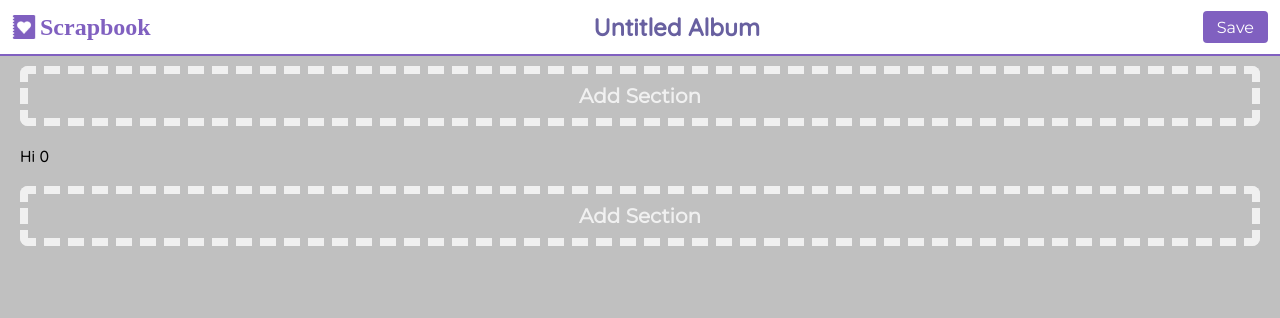
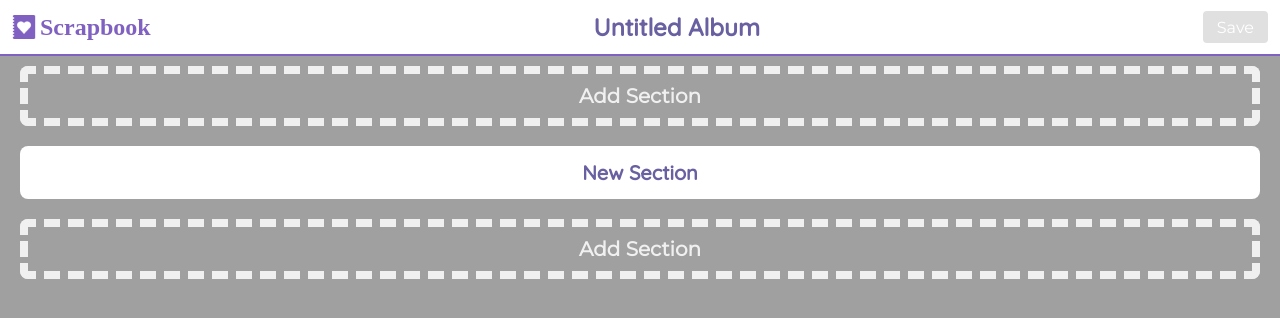
Before and after one commit to TheBobbyLlama/scrapbook, a Next.js app: page /build in a window 1280 px wide. Both pictures are taken after a click on the element "Add Section". Shown: the top 318 px of the page. Built offline with nearby package versions, Linux system fonts and the light colour scheme; a web font is replaced by a local one.

Commit message:
Improved section styling and logic.

```diff
--- a/components/AddSection.js
+++ b/components/AddSection.js
@@ -14,6 +14,7 @@ export default function AddSection({ index }) {
 					insertSection({
 						sectionIndex: index,
 						section: {
+							id: Date.now(),
 							title: "New Section",
 							items: [],
 						},
--- a/components/BuildArea.js
+++ b/components/BuildArea.js
@@ -10,10 +10,10 @@ export default function BuildArea() {
 
 	return (
 		<section className={styles.buildArea}>
-			{albumData.sections.map((_, index) => (
-				<EditSection key={"section" + index} index={index} />
+			<AddSection index={0} />
+			{albumData.sections.map((section, index) => (
+				<EditSection key={"section" + section.id} index={index} />
 			))}
-			<AddSection index={albumData.sections.length} />
 		</section>
 	);
 }
--- a/components/EditSection.js
+++ b/components/EditSection.js
@@ -1,12 +1,32 @@
+import { useSelector, useDispatch } from "react-redux";
+import { removeSection, setSectionTitle } from "../redux/albumSlice";
+
 import AddSection from "./AddSection";
 
 import styles from "../styles/EditSection.module.css";
 
 export default function EditSection({ index }) {
+	const albumData = useSelector((state) => state.album.value);
+	const dispatch = useDispatch();
+
 	return (
 		<>
-			<AddSection index={index} />
-			<section>Hi {index}</section>
+			<section className="albumSection">
+				<h2>
+					<input
+						type="text"
+						className={"text in-place " + styles.title}
+						value={albumData.sections[index].title}
+						maxLength={50}
+						onChange={(e) => {
+							dispatch(
+								setSectionTitle({ sectionIndex: index, title: e.target.value })
+							);
+						}}
+					/>
+				</h2>
+			</section>
+			<AddSection index={index + 1} />
 		</>
 	);
 }
--- a/pages/build.js
+++ b/pages/build.js
@@ -34,6 +34,11 @@ export default function CreateAlbum() {
 		dispatch(setTitle(e.target.value));
 	};
 
+	const canSave =
+		!albumData?.saved &&
+		albumData?.title &&
+		albumData?.sections.some((section) => section.items.length);
+
 	return (
 		<main className={styles.main}>
 			<Head>
@@ -49,14 +54,14 @@ export default function CreateAlbum() {
 				</h2>
 				{albumData && (
 					<input
-						className={"text " + styles.title}
+						className={"text in-place " + styles.title}
 						type="text"
 						maxLength={50}
 						value={albumData.title}
 						onChange={changeTitle}
 					></input>
 				)}
-				<button className="btn" disabled={albumData?.saved}>
+				<button className="btn" disabled={!canSave}>
 					Save
 				</button>
 			</header>
--- a/redux/albumSlice.js
+++ b/redux/albumSlice.js
@@ -27,12 +27,18 @@ export const albumSlice = createSlice({
 					0,
 					action.payload.section
 				);
+
 				delete state.value.saved;
 			}
 		},
 		removeSection: (state, action) => {
 			state.value.sections.splice(action.sectionIndex, 1);
 			delete state.value.saved;
+		},
+		setSectionTitle: (state, action) => {
+			console.log(action);
+			state.value.sections[action.payload.sectionIndex].title =
+				action.payload.title;
 		},
 	},
 });
@@ -44,6 +50,7 @@ export const {
 	setTitle,
 	insertSection,
 	removeSection,
+	setSectionTitle,
 } = albumSlice.actions;
 
 export default albumSlice.reducer;
--- a/styles/Build.module.css
+++ b/styles/Build.module.css
@@ -21,23 +21,11 @@
 }
 
 .title {
-	border: none;
-	border-radius: 0;
-	color: var(--brand-color-dark);
 	flex-grow: 1;
 	font-size: 1.5em;
 	font-weight: bold;
-	height: auto;
 	margin: 0 12px;
 	text-align: center;
-}
-
-.title:focus {
-	color: var(--brand-color);
-}
-
-.title:hover {
-	color: var(--brand-color-highlight);
 }
 
 @media screen and (max-width: 800px) {
--- a/styles/BuildArea.module.css
+++ b/styles/BuildArea.module.css
@@ -3,6 +3,6 @@
 	flex-direction: column;
 	flex-grow: 1; /* Used for filling parent container */
 	gap: 20px;
-	overflow-y: scroll;
+	overflow-y: auto;
 	padding: 10px 20px;
 }
--- a/styles/EditSection.module.css
+++ b/styles/EditSection.module.css
@@ -0,0 +1,5 @@
+.title {
+	font-weight: bold;
+	text-align: center;
+	width: 100%;
+}
--- a/styles/globals.css
+++ b/styles/globals.css
@@ -6,10 +6,13 @@
 	--card-color-text: black;
 	--disabled-color: #e0e0e0;
 	--outer-color-text: #404040;
-	--work-color: silver;
+	--work-color: #a0a0a0;
 	--ui-border-radius: 4px;
+	--ui-album-item-add-color: silver;
+	--ui-album-item-background-color: var(--card-color-background);
 	--ui-album-item-size: 300px;
 	--ui-album-section-add-color: #f0f0f0;
+	--ui-album-section-background-color: white;
 	--ui-album-section-border-radius: 8px;
 	--ui-album-section-padding: 10px 20px;
 	--ui-height: 32px;
@@ -31,6 +34,22 @@ body {
 	overflow-x: hidden;
 	overflow-y: auto;
 }
+
+h1,
+h2,
+h3,
+h4,
+h5 {
+	font-family: "Montserrat", sans-serif;
+	text-align: center;
+}
+
+* + p,
+p + * {
+	margin-top: 10px;
+}
+
+/* UTILITY CLASSES */
 
 .btn {
 	background-color: var(--brand-color);
@@ -61,7 +80,7 @@ body {
 	font-size: 1em;
 	height: var(--ui-height);
 	padding: var(--ui-padding);
-	transition: border-color 0.25s, color 0.25s;
+	transition: background-color 0.25s, border-color 0.25s, color 0.25s;
 }
 
 .text:hover {
@@ -74,22 +93,25 @@ body {
 	outline: none;
 }
 
+.text.in-place {
+	background-color: rgba(255, 255, 255, 0.25);
+	border: none;
+	color: var(--brand-color-dark);
+	height: auto;
+}
+
+.text.in-place:focus {
+	background-color: white;
+	color: var(--brand-color);
+}
+
+.text.in-place:hover {
+	background-color: rgba(255, 255, 255, 0.25);
+	color: var(--brand-color-highlight);
+}
+
 a:link {
 	text-decoration: none;
-}
-
-h1,
-h2,
-h3,
-h4,
-h5 {
-	font-family: "Montserrat", sans-serif;
-	text-align: center;
-}
-
-* + p,
-p + * {
-	margin-top: 10px;
 }
 
 .brand {
@@ -105,6 +127,32 @@ h2.brand {
 
 .centerText {
 	text-align: center;
+}
+
+/* REUSABLE CLASSES */
+.albumSection {
+	align-items: flex-start;
+	animation: appear 0.5s ease-in-out;
+	background-color: white;
+	border-radius: var(--ui-album-section-border-radius);
+	display: flex;
+	flex-wrap: wrap;
+	font-family: "Quicksand", sans-serif;
+	justify-content: center;
+	padding: var(--ui-album-section-padding);
+	transition: background-color 0.25s, border-color 0.25s, color 0.25s;
+	width: 100%;
+}
+
+.albumSection > h2 {
+	font-size: 1.25rem;
+	text-align: center;
+	width: 100%;
+}
+
+.albumCard {
+	height: var(--ui-album-item-size);
+	width: var(--ui-album-item-size);
 }
 
 /* Adapted from https://loading.io/css/ */
@@ -154,3 +202,12 @@ h2.brand {
 		transform: scale(0.9);
 	}
 }
+
+@keyframes appear {
+	0% {
+		opacity: 0;
+	}
+	100% {
+		opacity: 1;
+	}
+}
```
